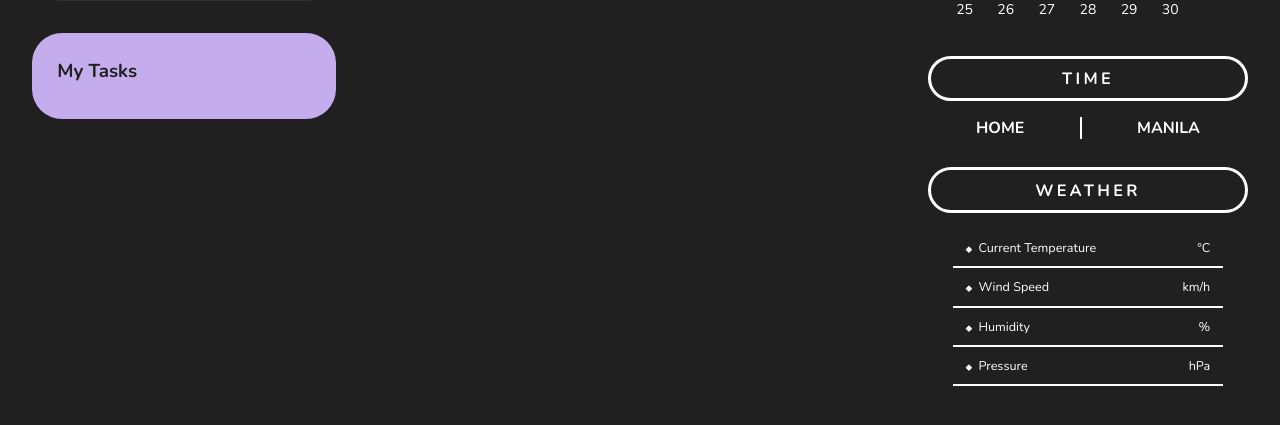
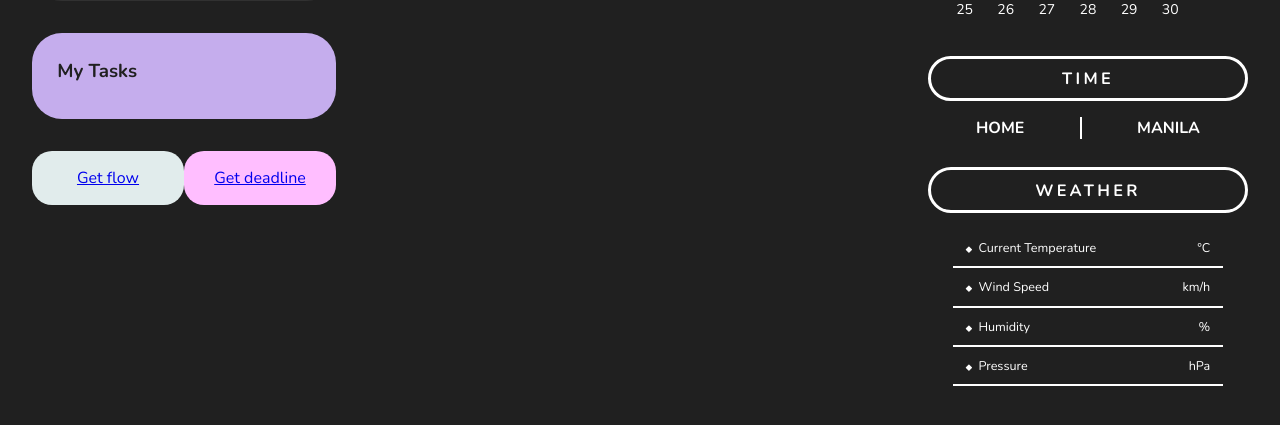
Before and after one commit to Andrea-Ozuem/my-space, a Flask app: template app/templates/index.html in a window 1280 px wide. Shown: the part 300-725 px from the top of the page. Run offline with Flask 3, Linux system fonts and the light colour scheme; the template is opened without the code that fills it, so the values that code supplies are empty; parts of the project's set-up code (start-up, migrations or seed data) failed here and were passed over; some libraries are stand-ins or nearby versions.

Commit message:
feature: Setup for Music api

```diff
--- a/app/static/style.css
+++ b/app/static/style.css
@@ -272,8 +272,19 @@ li:hover .custom-check,
     opacity: 0.5;
 }
 
-/* checked class add to the complete class */
-/* If checked, moves to the top of page */
-.complete {
-    opacity: 0.5;
+.music div{
+    border-radius: 20px;
+    padding: 1em;
+    margin: 2em 0;
+    width: 10em;
+    text-align: center;
 }
+.flow {
+    background-color: rgb(225, 236, 236);
+    color: var(--clr-black);
+}
+
+.deadline {
+    background-color: rgb(255, 190, 255);
+    color: var(--clr-black);
+}
--- a/app/templates/index.html
+++ b/app/templates/index.html
@@ -45,6 +45,10 @@
                     </li>
                     {% endfor %}
                 </ul>
+            </div>
+            <div class="music flex">
+                <div class="flow"> <a href="#">Get flow</a></div>
+                <div class="deadline"> <a href="#">Get deadline</a></div>
             </div>
         </div>
         <div></div>
```
